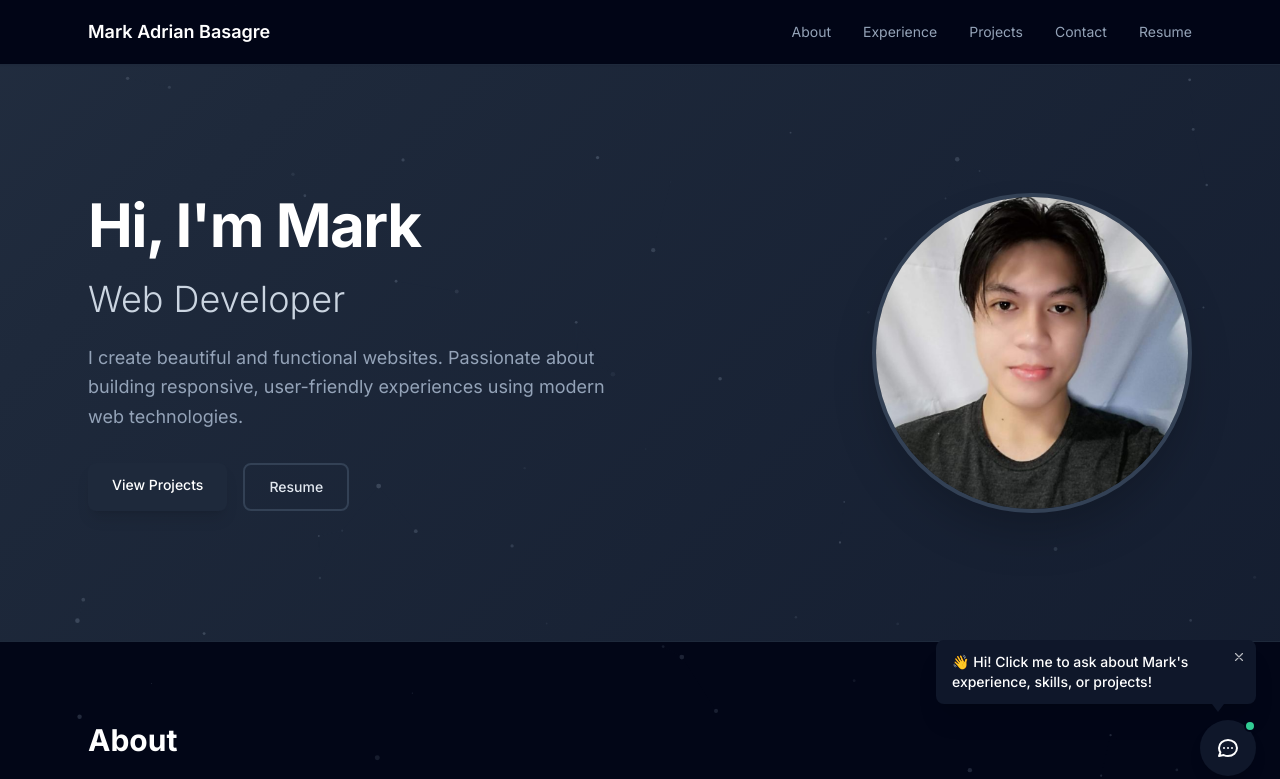
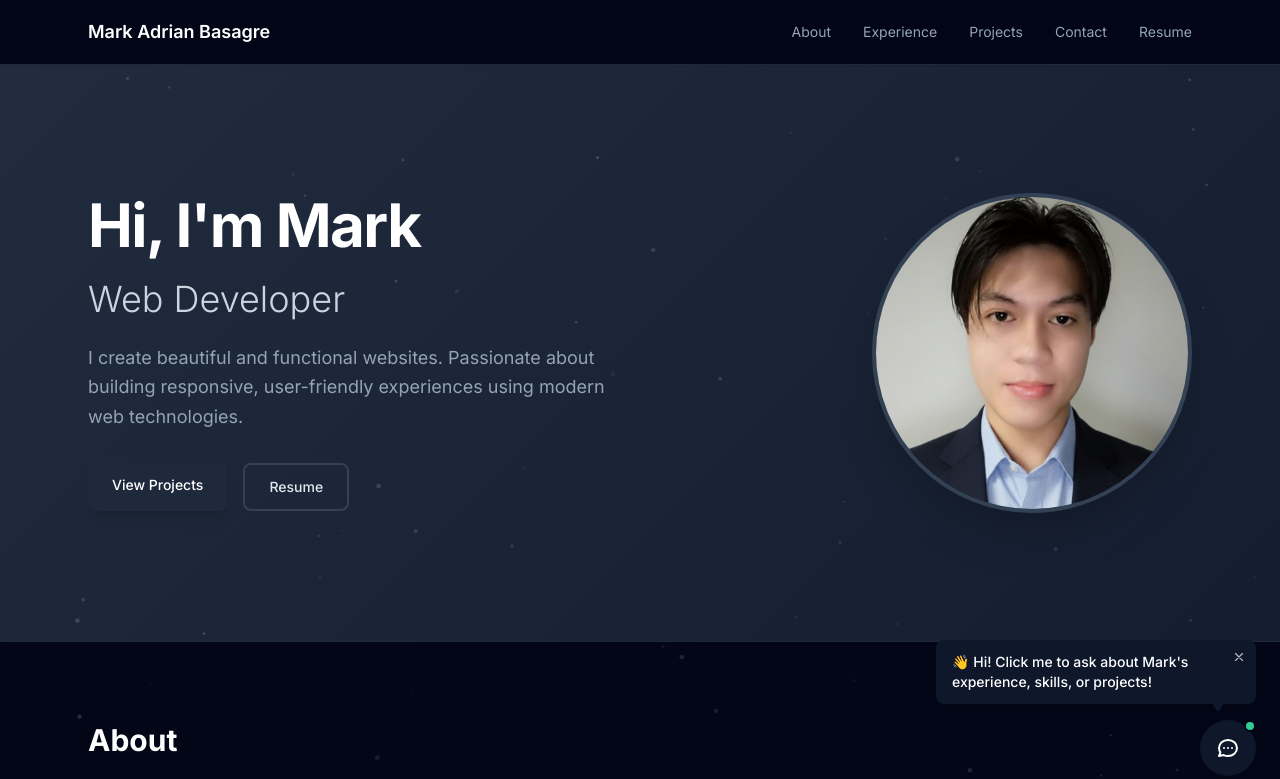
Before and after one commit to Aian24/portfolio, a plain HTML site: page index.html in a window 1280 px wide. Shown: the top 779 px of the page. Drawn offline with nearby package versions, Linux system fonts and the light colour scheme.

Commit message:
Update index.html

```diff
--- a/index.html
+++ b/index.html
@@ -142,7 +142,7 @@
         </div>
         <div class="flex justify-center md:justify-end animate-fadeIn" style="animation-delay: 0.2s;">
           <div class="relative">
-            <img src="assets/images/resume.png" alt="Mark Adrian Basagre"
+            <img src="assets/images/Resume.png" alt="Mark Adrian Basagre"
               class="w-64 h-64 md:w-80 md:h-80 rounded-full object-cover border-4 border-slate-700 shadow-2xl transform hover:scale-105 transition-transform duration-300" />
           </div>
         </div>
```
